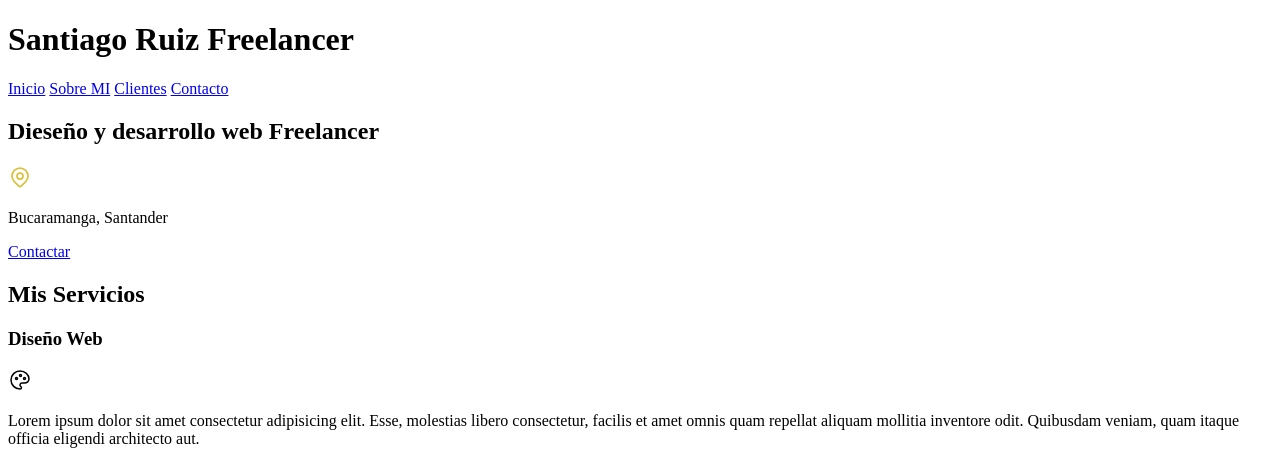
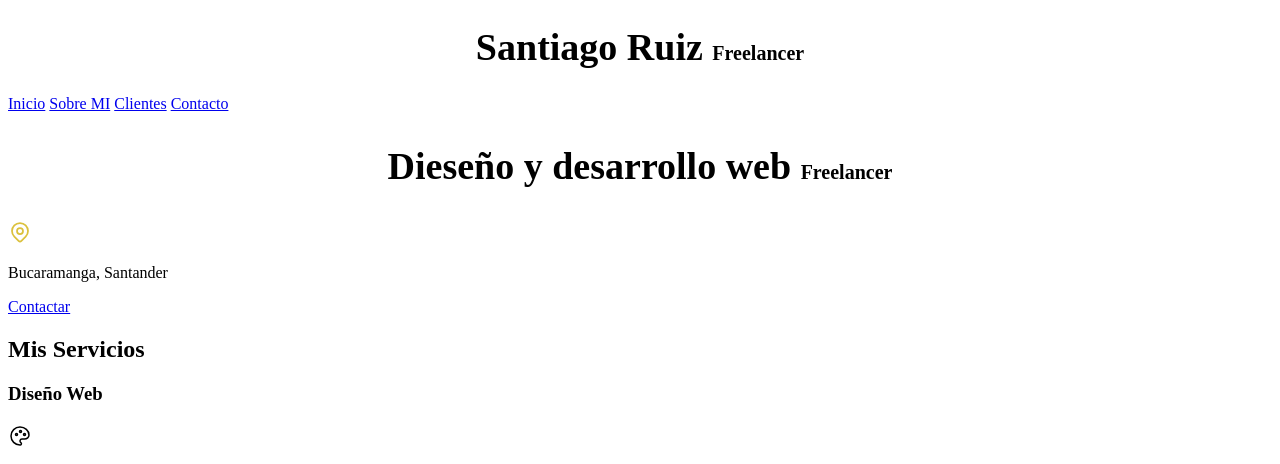
Before and after one commit to santiagoRuiz1314/Freelancer_webpage, a plain HTML site: page index.html in a window 1280 px wide. Shown: the top 464 px of the page. Drawn offline with Linux system fonts and the light colour scheme.

Commit message:
add styles

```diff
--- /dev/null
+++ b/css/styles.css
@@ -0,0 +1,13 @@
+html {
+    font-size: 62.5%;
+}
+body {
+    font-size: 16px;
+}
+.titulo {
+    text-align: center;
+    font-size: 3.8rem;
+}
+.titulo span {
+    font-size: 2rem;
+}
--- a/index.html
+++ b/index.html
@@ -4,10 +4,12 @@
     <meta charset="UTF-8">
     <meta name="viewport" content="width=device-width, initial-scale=1.0">
     <title>Diseñador Freelancer</title>
+    <link rel="preload" href="css/styles.css" as="styles">
+    <link rel="stylesheet" href="/css/styles.css">
 </head>
 <body>
     <header>
-        <h1>Santiago Ruiz Freelancer</h1>
+        <h1 class="titulo">Santiago Ruiz <span>Freelancer</span></h1>
     </header>
     <nav>
         <a href="#">Inicio</a>
@@ -18,7 +20,7 @@
 
 
     <section>
-        <h2>Dieseño y desarrollo web Freelancer</h2>
+        <h2 class="titulo">Dieseño y desarrollo web <span>Freelancer</span></h2>
         <svg  xmlns="http://www.w3.org/2000/svg"  width="24"  height="24"  viewBox="0 0 24 24"  fill="none"  stroke="#dbc13d"  stroke-width="1.75"
          stroke-linecap="round"  stroke-linejoin="round"  class="icon icon-tabler icons-tabler-outline icon-tabler-map-pin">
          <path stroke="none" d="M0 0h24v24H0z" fill="none"/><path d="M9 11a3 3 0 1 0 6 0a3 3 0 0 0 -6 0" />
```
Also changed, not shown: 1 other file.
